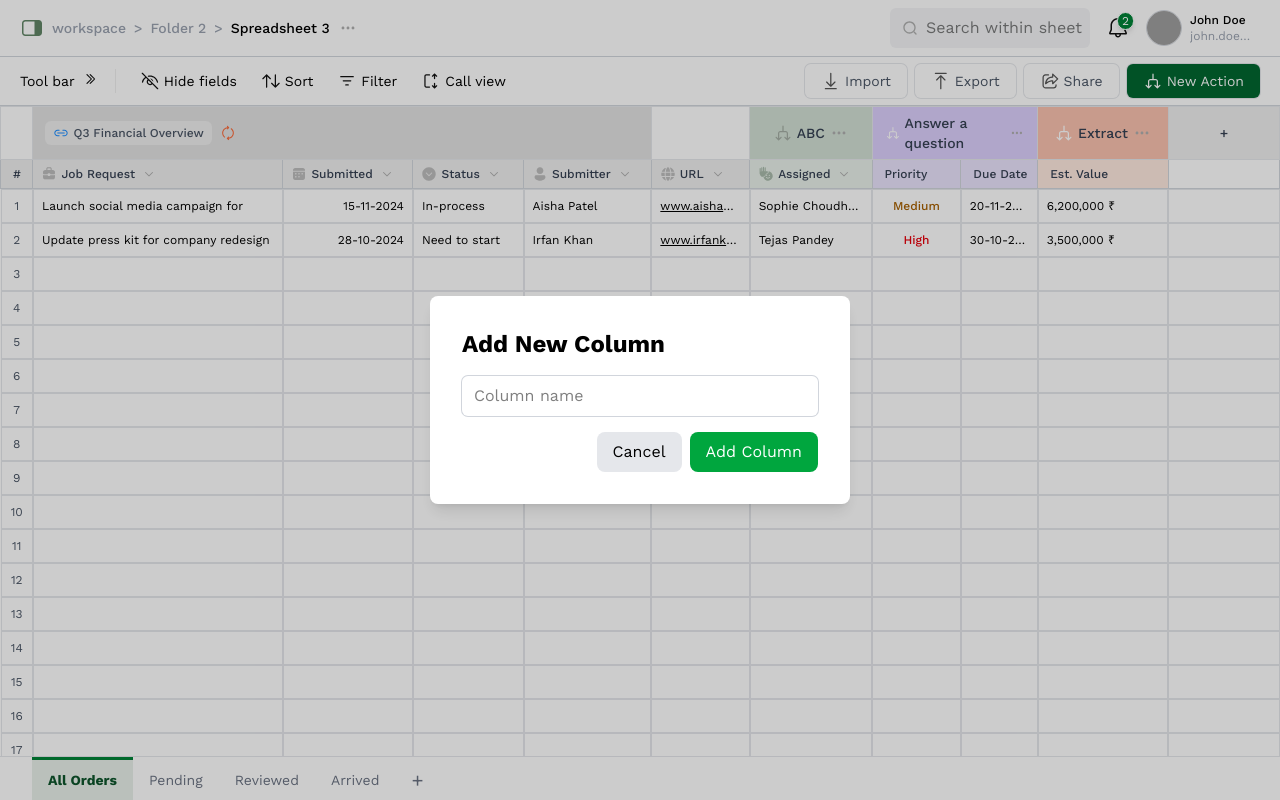
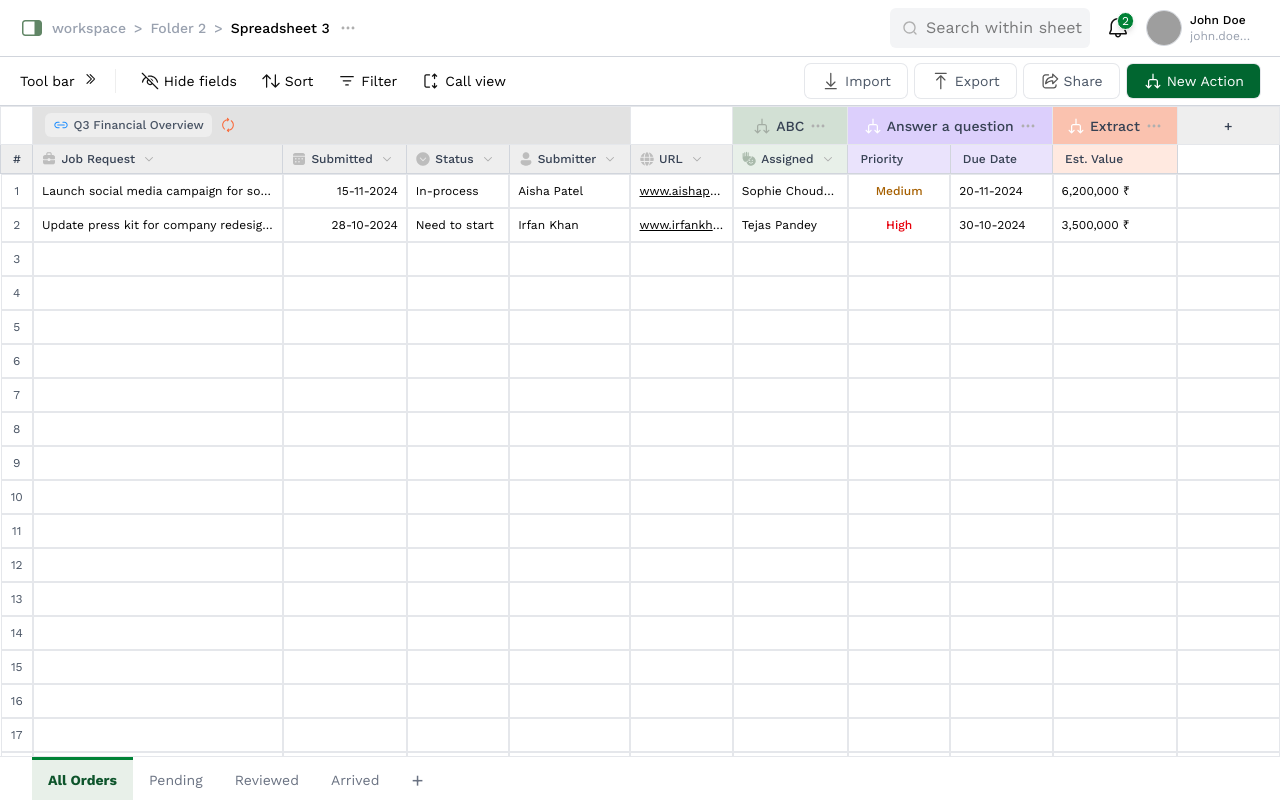
Before and after one commit to Shubham-567/Spreadsheet-Clone, a React (Vite) app: page / in a window 1280 px wide. Shown: the top 800 px of the page. Built offline with nearby package versions, Linux system fonts and the light colour scheme; grey boxes are pictures that could not be loaded.

Commit message:
Added arrow navigation

```diff
--- a/src/App.tsx
+++ b/src/App.tsx
@@ -7,13 +7,12 @@ import { columns as initialColumns, initialData } from "./constants/data";
 import AddColumnModal from "./components/AddColumnModal";
 function App() {
   const [columns, setColumns] = useState(initialColumns);
-  const [showModal, setShowModal] = useState(true);
+  const [showModal, setShowModal] = useState(false);
   const [data, setData] = useState(initialData);
 
   const handleAddColumn = (name: string) => {
     setColumns([...columns, { label: name, bgColor: "bg-[#eeeeee]" }]);
-
-    setData(data.map((row) => [...row, ""])); // Empty cell for each row
+    setData(data.map((row) => [...row, ""])); // empty cell for each row
   };
 
   return (
--- a/src/components/Spreadsheet.tsx
+++ b/src/components/Spreadsheet.tsx
@@ -1,3 +1,4 @@
+import { useRef } from "react";
 import { columnGroup, priorityStyles } from "../constants/data";
 import Dropdown from "./icons/Dropdown";
 
@@ -32,6 +33,38 @@ function Spreadsheet({ columns, data, setData }: SpreadsheetProps) {
           : row
       )
     );
+  };
+
+  const inputRefs = useRef<(HTMLInputElement | null)[][]>(
+    Array.from({ length: data.length }, () =>
+      Array.from({ length: columns.length }, () => null)
+    )
+  );
+
+  const handleArrowNavigation = (
+    e: React.KeyboardEvent<HTMLInputElement>,
+    row: number,
+    col: number
+  ) => {
+    if (e.key === "ArrowUp" && row > 0) {
+      e.preventDefault();
+      inputRefs.current[row - 1][col]?.focus();
+    }
+
+    if (e.key === "ArrowDown" && row < data.length - 1) {
+      e.preventDefault();
+      inputRefs.current[row + 1][col]?.focus();
+    }
+
+    if (e.key === "ArrowLeft" && col > 1) {
+      e.preventDefault();
+      inputRefs.current[row][col - 1]?.focus();
+    }
+
+    if (e.key === "ArrowRight" && col < columns.length - 1) {
+      e.preventDefault();
+      inputRefs.current[row][col + 1]?.focus();
+    }
   };
 
   return (
@@ -70,8 +103,8 @@ function Spreadsheet({ columns, data, setData }: SpreadsheetProps) {
               <th
                 key={i}
                 className={`column ${bgColor || "bg-[#eeeeee]"} ${
-                  i === 1 ? "min-w-[250px]" : ""
-                } ${i === columns.length - 1 ? "min-w-[100px]" : ""}`}>
+                  i === 1 ? "min-w-[250px]" : i !== 0 && "min-w-[100px]"
+                }`}>
                 <span>
                   <span className='opacity-60'>{icon}</span>
                   {label}
@@ -96,6 +129,12 @@ function Spreadsheet({ columns, data, setData }: SpreadsheetProps) {
                     <span className='row-index-cell'>{cell}</span>
                   ) : (
                     <input
+                      ref={(el) => {
+                        if (!inputRefs.current[rowIndex]) {
+                          inputRefs.current[rowIndex] = [];
+                        }
+                        inputRefs.current[rowIndex][colIndex] = el;
+                      }}
                       className={`input-column ${
                         colIndex === urlColIndex && "underline"
                       } ${colIndex === dateColIndex && "text-end"} ${
@@ -108,6 +147,9 @@ function Spreadsheet({ columns, data, setData }: SpreadsheetProps) {
                       value={cell}
                       onChange={(e) =>
                         handleCellChange(rowIndex, colIndex, e.target.value)
+                      }
+                      onKeyDown={(e) =>
+                        handleArrowNavigation(e, rowIndex, colIndex)
                       }
                     />
                   )}
--- a/src/components/TopBar.tsx
+++ b/src/components/TopBar.tsx
@@ -42,17 +42,17 @@ function TopBar() {
         </div>
 
         {/* notification */}
-        <div
+        <button
           className='relative cursor-pointer'
-          onClick={() => console.log("Notification icon clicked")}>
+          onClick={() => alert("Notification icon clicked")}>
           <span className='notification-count'>2</span>
           <Bell />
-        </div>
+        </button>
 
         {/* profile */}
         <div
           className='flex items-center gap-2 cursor-pointer'
-          onClick={() => console.log("Profile icon clicked")}>
+          onClick={() => alert("Profile icon clicked")}>
           <img
             src='/profile.png'
             alt='profile'
--- a/src/constants/data.tsx
+++ b/src/constants/data.tsx
@@ -89,7 +89,7 @@ export const columns = [
 export const initialData = [
   [
     1,
-    "Launch social media campaign for",
+    "Launch social media campaign for something",
     "15-11-2024",
     "In-process",
     "Aisha Patel",
@@ -102,7 +102,7 @@ export const initialData = [
   ],
   [
     2,
-    "Update press kit for company redesign",
+    "Update press kit for company redesign and",
     "28-10-2024",
     "Need to start",
     "Irfan Khan",
--- a/src/index.css
+++ b/src/index.css
@@ -60,7 +60,7 @@ body {
   }
 
   .input-column {
-    @apply w-full truncate text-xs bg-transparent outline-none border border-gray-200 m-0 px-2 py-2 focus:border focus:border-green-700 focus:shadow-[0_0_8px_2px_rgba(21,128,61,0.15)];
+    @apply w-full truncate text-xs bg-transparent cursor-cell outline-none border border-gray-200 m-0 px-2 py-2 focus:border focus:border-green-700 focus:shadow-[0_0_8px_2px_rgba(21,128,61,0.15)];
   }
 
   .row-index-cell {
```
Also changed, not shown: 1 other file (tests, documents, lock files or other folders).
